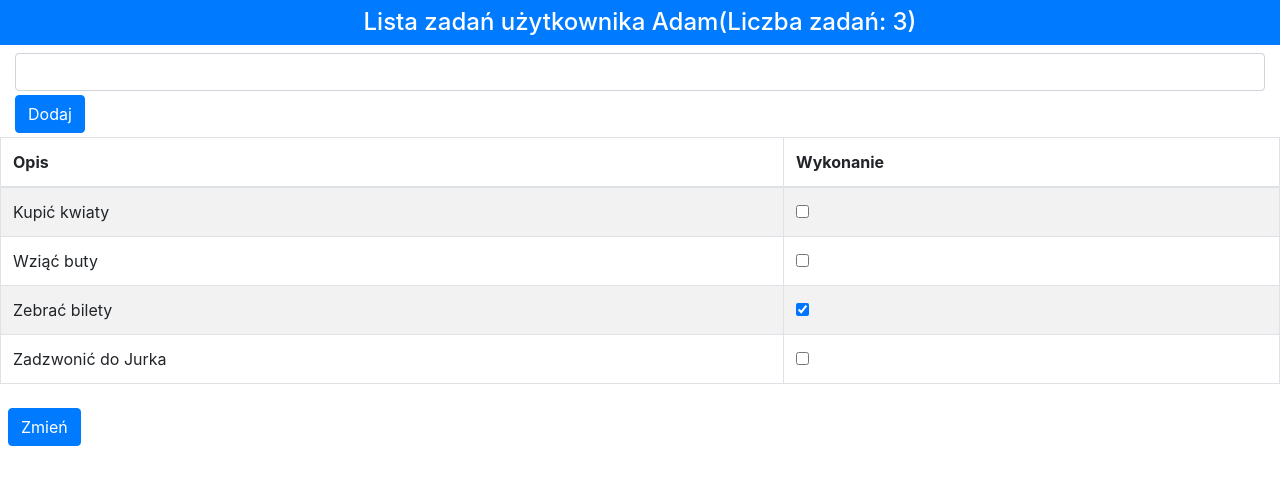
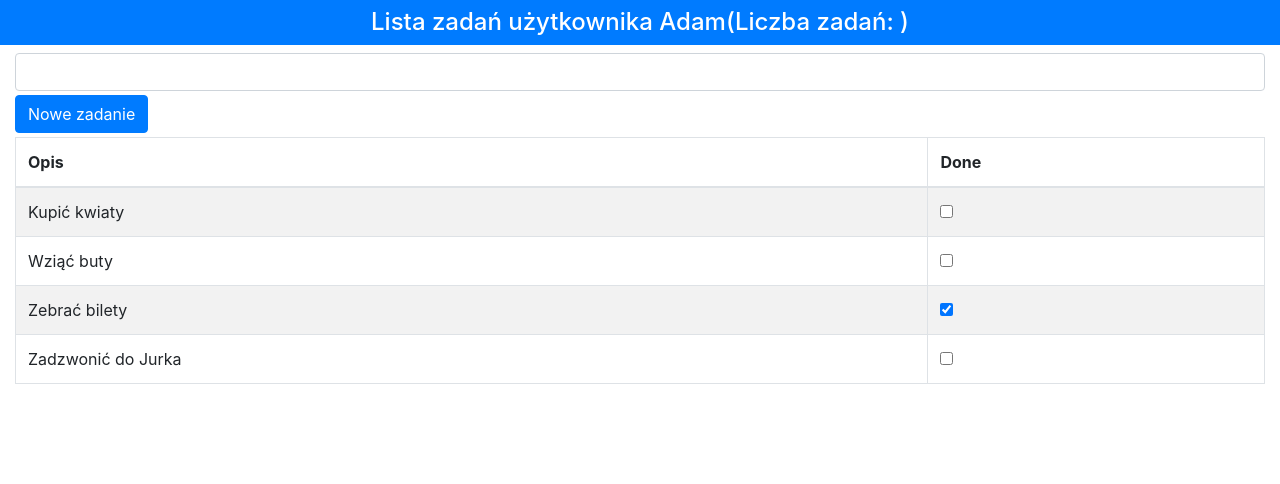
Before and after one commit to gbonar/reactLearn, a React (Create React App) app in the folder zadania2/: page / in a window 1280 px wide. Shown: the top 484 px of the page. Built offline with nearby package versions, Linux system fonts and the light colour scheme.

Commit message:
Stosowanie komponentów podrzędnych 40

```diff
--- a/zadania2/src/App.js
+++ b/zadania2/src/App.js
@@ -1,18 +1,19 @@
 import React, { Component } from 'react';
-//import logo from './logo.svg';
-//import './App.css';
+import { TodoBanner } from "./TodoBanner";
+import { TodoCreator } from "./TodoCreator";
+import { TodoRow } from "./TodoRow";
 
 export default class App extends Component {
 
-  constructor(props){
+  constructor(props) {
     super(props);
     this.state = {
       userName: "Adam",
-      todoItems:[{ action: "Kupić kwiaty", done: false },
+      todoItems: [{ action: "Kupić kwiaty", done: false },
       { action: "Wziąć buty", done: false },
       { action: "Zebrać bilety", done: true },
       { action: "Zadzwonić do Jurka", done: false }],
-      newItemText: ""
+      //newItemText: ""
     }
   }
 
@@ -26,15 +27,11 @@ export default class App extends Component {
     this.setState({ newItemText: event.target.value })
   }
 
-  createNewTodo = () => {
-    var exist = this.state.todoItems
-      .find(item => item.action === this.state.newItemText)
-
-    if (!exist)
-    {
+  createNewTodo = (task) => {
+    if (!this.state.todoItems.find(item => item.action === task)) {
       this.setState({
-        todoItems: [...this.state.todoItems,
-          { action: this.state.newItemText, done: false} ], newItemText: ""});
+        todoItems: [...this.state.todoItems, { action: task, done: false }]
+      });
     }
   }
 
@@ -44,42 +41,20 @@ export default class App extends Component {
   });
 
   todoTableRows = () => this.state.todoItems.map(item =>
-    <tr key={item.action}>
-      <td>{item.action}</td>
-      <td>
-        <input type="checkbox" checked={item.done}
-        onChange={() => this.toggleTodo(item)} />
-      </td>
-    </tr>
-    );
+    <TodoRow key={item.action} item={item} callback={this.toggleTodo} />)
 
 
-  render() {
-    return (
+  render = () =>
     <div>
-        <h4 className="bg-primary text-white text-center p-2">
-          Lista zadań użytkownika {this.state.userName}
-          (Liczba zadań: {this.state.todoItems.filter(t => !t.done).length})
-        </h4>
-
+      <TodoBanner name={this.state.userName} tasks={this.state.todoItems} />
       <div className="container-fluid">
-          <div className="my-1">
-            <input className="form-control" value={this.state.newItemText} onChange={this.updateNewTextValue}></input>
-            <button className="btn btn-primary mt-1" onClick={this.createNewTodo}>Dodaj</button>
-          </div>
-        </div>
-
+        <TodoCreator callback={this.createNewTodo} />
         <table className="table table-striped table-bordered">
           <thead>
-            <tr><th>Opis</th><th>Wykonanie</th></tr>
+            <tr><th>Opis</th><th>Done</th></tr>
           </thead>
           <tbody>{this.todoTableRows()}</tbody>
         </table>
-
-        <button className="btn btn-primary m-2" onClick={this.changeStateData}>
-          Zmień
-        </button>
       </div>
-    )
-  };
+    </div>
 }
--- /dev/null
+++ b/zadania2/src/TodoBanner.js
@@ -0,0 +1,9 @@
+import React, { Component } from 'react';
+
+export class TodoBanner extends Component {
+    render = () =>
+        <h4 className="bg-primary text-white text-center p-2">
+            Lista zadań użytkownika {this.props.name}
+            (Liczba zadań: {this.props.tasks.filter(t => !t.done).lenght})
+        </h4>
+}
--- /dev/null
+++ b/zadania2/src/TodoCreator.js
@@ -0,0 +1,23 @@
+import React, { Component } from 'react'
+
+export class TodoCreator extends Component {
+    constructor(props) {
+        super(props);
+        this.state = { newItemText: "" }
+    }
+
+    updateNewTextValue = (event) => {
+        this.setState( { newItemText: event.target.value });
+    }
+
+    createNewTodo = () => {
+        this.props.callback(this.state.newItemText);
+        this.setState({ newItemText: "" });
+    }
+
+    render = () =>
+    <div className="my-1">
+        <input className="form-control" value={this.state.newItemText} onChange={this.updateNewTextValue} />
+        <button className="btn btn-primary mt-1" onClick={this.createNewTodo}>Nowe zadanie</button>
+    </div>
+}
--- /dev/null
+++ b/zadania2/src/TodoRow.js
@@ -0,0 +1,11 @@
+import React, { Component } from 'react'
+
+export class TodoRow extends Component {
+    render = () =>
+        <tr>
+            <td> {this.props.item.action} </td>
+            <td>
+                <input type="checkbox" checked={ this.props.item.done } onChange={ () => this.props.callback(this.props.item)}/>
+            </td>
+        </tr>
+}
```
Lines whose indentation alone changed are shown as unchanged.
